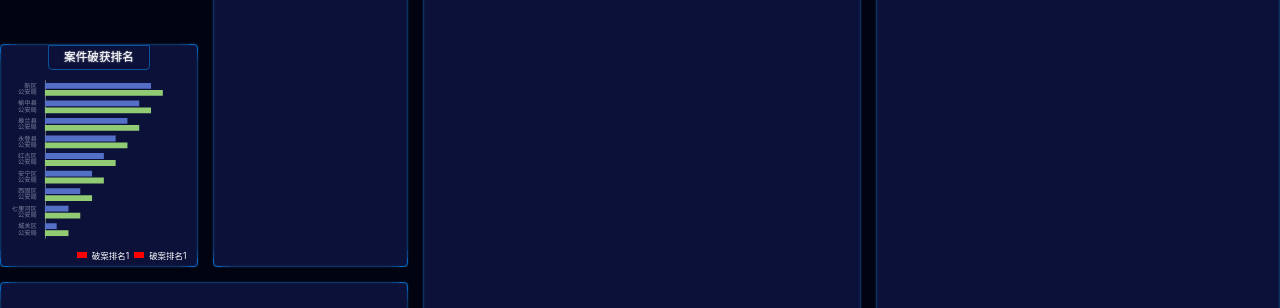
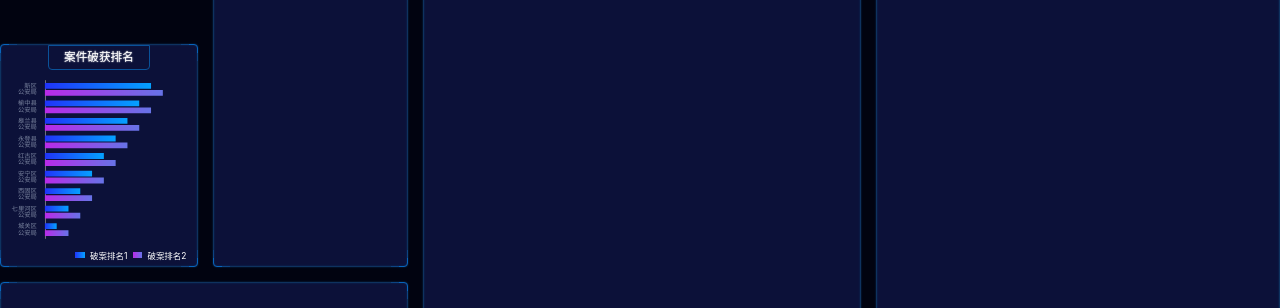
Before and after one commit to zealer-young/zealer-young-Large-Screen, a React (Vite) app: page /#/ in a window 1280 px wide. Shown: the part 271-579 px from the top of the page. Built offline with nearby package versions, Linux system fonts and the light colour scheme.

Commit message:
添加渐变

```diff
--- a/src/components/chart-2.tsx
+++ b/src/components/chart-2.tsx
@@ -31,12 +31,34 @@
         {
           name: '2011年',
           type: 'bar',
-          data: [1, 2, 3, 4, 5, 6, 7, 8, 9]
+          data: [1, 2, 3, 4, 5, 6, 7, 8, 9],
+          itemStyle: {
+            normal: {
+              color: new echarts.graphic.LinearGradient(0, 0, 1, 0, [{
+                offset: 0,
+                color: '#2034f9'
+              }, {
+                offset: 1,
+                color: '#04a1ff'
+              }]),
+            }
+          }
         },
         {
           name: '2012年',
           type: 'bar',
-          data: [2, 3, 4, 5, 6, 7, 8, 9, 10]
+          data: [2, 3, 4, 5, 6, 7, 8, 9, 10],
+          itemStyle: {
+            normal: {
+              color: new echarts.graphic.LinearGradient(0, 0, 1, 0, [{
+                offset: 0,
+                color: '#b92ae8'
+              }, {
+                offset: 1,
+                color: '#6773e7'
+              }]),
+            }
+          }
         }
       ]
     }));
@@ -48,7 +70,7 @@
         <div ref={divRef} className="chart"/>
         <div className="legend">
           <span className="first"/> 破案排名1
-          <span className="second"/> 破案排名1
+          <span className="second"/> 破案排名2
         </div>
       </div>
   );
--- a/src/pages/home.scss
+++ b/src/pages/home.scss
@@ -110,8 +110,12 @@
           width: px(18); height: px(12);
           background: red; margin: 0 px(10);
         }
-        .first {}
-        .second {}
+        .first {
+          background: linear-gradient(90deg, #2034f9 0%, #04a1ff 100%);
+        }
+        .second {
+          background: linear-gradient(90deg, #b92ae8 0%, #6773e7 100%);
+        }
       }
     }
   }
```
